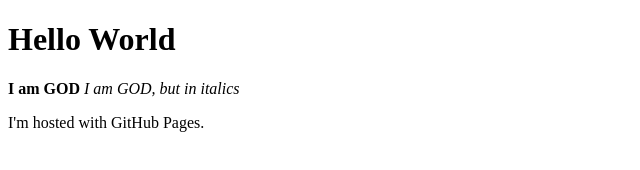
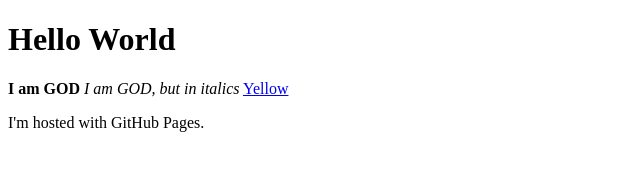
Before and after one commit to upsteer/upsteer.github.io, a plain HTML site: page index.html in a window 1280 px wide. Shown: the full height of the page, 0-640 px from the left. Drawn offline with Linux system fonts and the light colour scheme.

Commit message:
Update index.html

```diff
--- a/index.html
+++ b/index.html
@@ -4,6 +4,7 @@
 <h1>Hello World</h1>
   <b>I am GOD</b>
   <em>I am GOD, but in italics</em>
+  <a href = "www.github.com">Yellow</a>
 <p>I'm hosted with GitHub Pages.</p>
 </body>
 </html>
```
